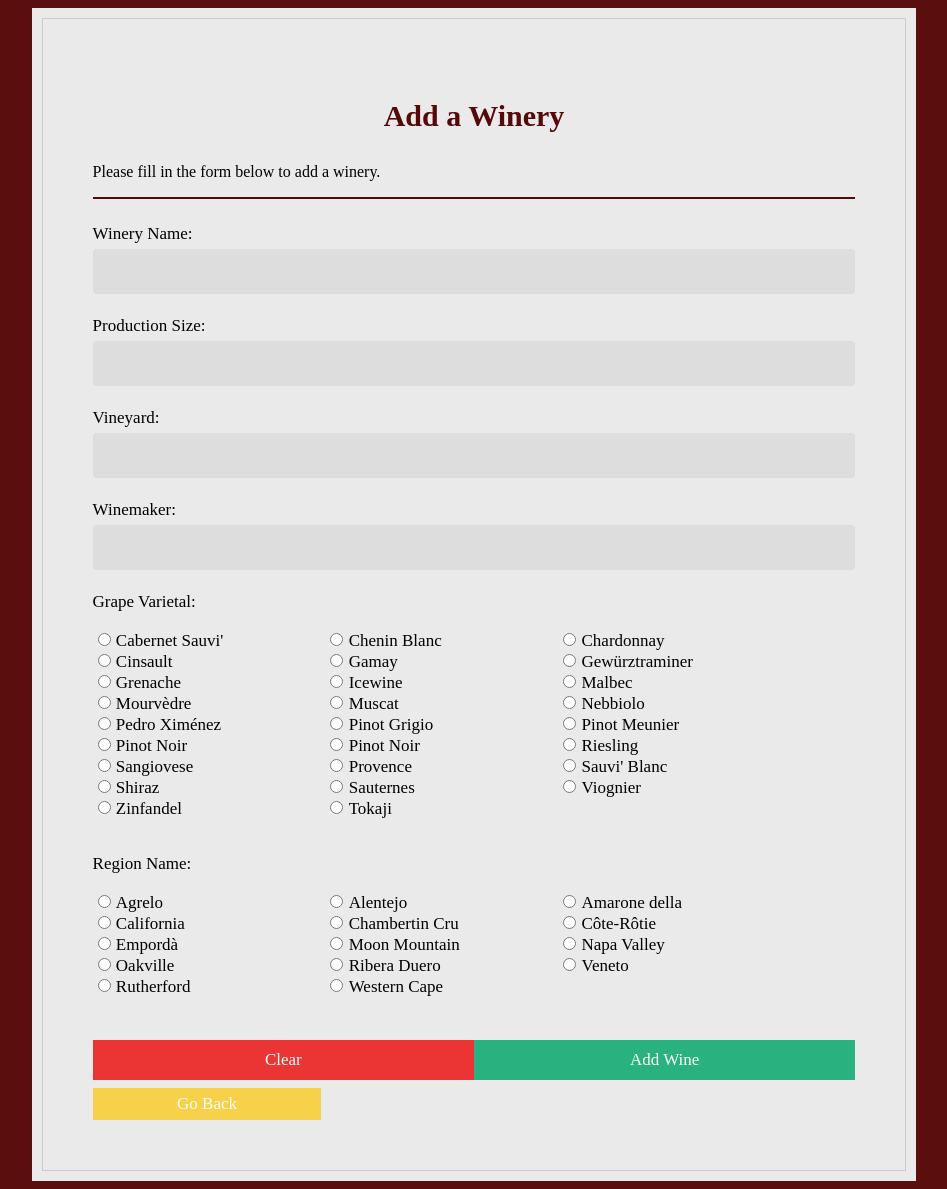
After one commit to Rethakgetse-Manaka/Wine-Registry, a PHP site: page /AddWine.php in a window 1280 px wide. The commit adds this page. Shown: the whole page, without its empty margins (166-1113 px from the left). Run offline with PHP 8.4, Linux system fonts and the light colour scheme.

Commit message:
Add files via upload

```diff
--- /dev/null
+++ b/AddWine.php
@@ -0,0 +1,300 @@
+<!DOCTYPE html>
+<html>
+<head>
+    <meta charset="UTF-8">
+<script>
+        function goBack() {
+            window.location.href = 'Wine_Destinations.php';
+    }
+</script>
+    <title>Add a Winery</title>
+    <style>
+    .mainContainer {
+    margin: auto;
+    width: 70%;
+    padding: 10px;
+    background-color: rgb(235, 234, 234);
+    }
+
+    body {
+    background-color:#560606f6;
+    }
+    * {box-sizing: border-box}
+
+    label{
+    margin-top: 20px;
+    font-family: "Body-Font";
+    font-weight:500;
+    font-stretch: normal;
+    font-size: 17px;
+    }
+
+        .heading{
+        text-align: center;
+        font-size:30px;
+        font-family: "Body-Font";
+        font-weight:700;
+        font-stretch: normal;
+        color: #550a0a;
+        }
+        .container {
+        padding: 50px;
+        }
+        button {
+            background-color: #15ac75;
+            color: white;
+            padding: 10px 14px;
+            margin: 8px 0;
+            border: none;
+            cursor: pointer;
+            width: 90%;
+            opacity: 0.9;
+            font-family: "Body-Font";
+            font-weight:500;
+            font-stretch: normal;
+            font-size: 17px;
+        }
+
+        button:hover {
+            opacity:1;
+        }
+
+        .cancelbtn {
+            padding: 10px 14px;
+            background-color: #eb2222;
+        }
+        .backBtn{
+            width: 30%;
+            margin: auto;
+
+            padding: 6px;
+            font-size: 17px;
+            background: #FACF39;
+        }
+        .backBtn :hover{
+            opacity:1;
+        }
+
+    .cancelbtn, .signupbtn {
+        float: left;
+        width: 50%;
+    }
+    @media screen and (max-width: 300px) {
+        .cancelbtn, .signupbtn {
+        width: 100%;
+        }
+    }
+        input[type=text], input[type=password] {
+        width: 100%;
+        padding: 15px;
+        margin-top: 5px;
+        margin-bottom: 5px;
+        display: inline-block;
+        border: none;
+        background: #ddd;
+        /*border: 2px solid red;*/
+        border-radius: 4px;
+    }
+
+    input[type=text]:focus, input[type=password]:focus {
+        background-color: #908181;
+        outline: none;
+    }
+    .demo{
+    font-size: 17px;
+    font-family: "Body-Font";
+    font-stretch: normal;
+    }
+    hr {
+        border: 1px solid #550a0a;
+        margin-bottom: 25px;
+    }
+    .varietal-column {
+        display: inline-block;
+        vertical-align: top;
+        width: 30%;
+        font-size: xx-small;
+    }
+    .region-column {
+        display: inline-block;
+        vertical-align: top;
+        width: 30%;
+        font-size: xx-small;
+    }
+    </style>
+</head>
+<body>
+    <div class="mainContainer">
+        <form id = "addWineForm" action="AddWine.html" method = "POST" style="border:1px solid #ccc">
+        <div class="container">
+            <p class = "heading" >Add a Winery</h1>
+            <p>Please fill in the form below to add a winery.</p>
+            <hr>
+            <label for="wineryName">Winery Name:</label>
+            <input type="text" id="wineryName" name="wineryName">
+            <p class = 'demo' id = 'demo1'></p>
+
+            <label for="productionSize">Production Size:</label>
+            <input type="text" id="productionSize" name="productionSize">
+            <p class = 'demo' id = 'demo2'></p>
+
+            <label for="vineyard">Vineyard:</label>
+            <input type="text" id="vineyard" name="vineyard">
+            <p class = 'demo' id = 'demo3'></p>
+
+            <label for="winemaker">Winemaker:</label>
+            <input type="text" id="winemaker" name="winemaker">
+            <p class = 'demo' id = 'demo4'></p>
+
+            <label>Grape Varietal:</label><br><br>
+            <div class="varietal-column">
+                <input type="radio" id="varietal1" name="varietal" value="Cabernet Sauvignon">
+                <label for="varietal1">Cabernet Sauvi'</label><br>
+
+                <input type="radio" id="varietal4" name="varietal" value="Cinsault">
+                <label for="varietal4">Cinsault</label><br>
+
+                <input type="radio" id="varietal7" name="varietal" value="Grenache">
+                <label for="varietal7">Grenache</label><br>
+
+                <input type="radio" id="varietal10" name="varietal" value="Mourvèdre">
+                <label for="varietal10">Mourvèdre</label><br>
+
+                <input type="radio" id="varietal13" name="varietal" value="Pedro Ximénez">
+                <label for="varietal13">Pedro Ximénez</label><br>
+
+                <input type="radio" id="varietal16" name="varietal" value="Pinot Noir">
+                <label for="varietal16">Pinot Noir</label><br>
+
+                <input type="radio" id="varietal19" name="varietal" value="Sangiovese">
+                <label for="varietal19">Sangiovese</label><br>
+
+                <input type="radio" id="varietal22" name="varietal" value="Shiraz">
+                <label for="varietal22">Shiraz</label><br>
+
+                <input type="radio" id="varietal25" name="varietal" value="Zinfandel">
+                <label for="varietal25">Zinfandel</label><br>
+
+            </div>
+
+            <div class="varietal-column">
+                <input type="radio" id="varietal2" name="varietal" value="Chenin Blanc">
+                <label for="varietal2">Chenin Blanc</label><br>
+
+                <input type="radio" id="varietal5" name="varietal" value="Gamay">
+                <label for="varietal5">Gamay</label><br>
+
+                <input type="radio" id="varietal8" name="varietal" value="Icewine">
+                <label for="varietal8">Icewine</label><br>
+
+                <input type="radio" id="varietal11" name="varietal" value="Muscat">
+                <label for="varietal11">Muscat</label><br>
+
+                <input type="radio" id="varietal14" name="varietal" value="Pinot Grigio">
+                <label for="varietal14">Pinot Grigio</label><br>
+
+                <input type="radio" id="varietal16" name="varietal" value="Pinot Noir">
+                <label for="varietal16">Pinot Noir</label><br>
+
+                <input type="radio" id="varietal17" name="varietal" value="Provence">
+                <label for="varietal17">Provence</label><br>
+
+                <input type="radio" id="varietal20" name="varietal" value="Sauternes">
+                <label for="varietal20">Sauternes</label><br>
+
+                <input type="radio" id="varietal23" name="varietal" value="Tokaji">
+                <label for="varietal23">Tokaji</label><br>
+            </div>
+
+            <div class="varietal-column">
+                <input type="radio" id="varietal3" name="varietal" value="Chardonnay">
+                <label for="varietal3">Chardonnay</label><br>
+
+                <input type="radio" id="varietal6" name="varietal" value="Gewürztraminer">
+                <label for="varietal6">Gewürztraminer</label><br>
+
+                <input type="radio" id="varietal9" name="varietal" value="Malbec">
+                <label for="varietal9">Malbec</label><br>
+
+                <input type="radio" id="varietal12" name="varietal" value="Nebbiolo">
+                <label for="varietal12">Nebbiolo</label><br>
+
+                <input type="radio" id="varietal15" name="varietal" value="Pinot Meunier">
+                <label for="varietal15">Pinot Meunier</label><br>
+
+                <input type="radio" id="varietal18" name="varietal" value="Riesling">
+                <label for="varietal18">Riesling</label><br>
+
+                <input type="radio" id="varietal21" name="varietal" value="Sauvignon Blanc">
+                <label for="varietal21">Sauvi' Blanc</label><br>
+
+                <input type="radio" id="varietal24" name="varietal" value="Viognier">
+                <label for="varietal24">Viognier</label><br>
+            </div>
+
+            <br>
+            <p class = 'demo' id = 'demo5'></p>
+            <br>
+
+            <label>Region Name:</label><br><br>
+            <div class="region-column">
+                <input type="radio" id="region2" name="region" value="Agrelo">
+                <label for="region2">Agrelo</label><br>
+
+                <input type="radio" id="region13" name="region" value="California">
+                <label for="region13">California</label><br>
+
+                <input type="radio" id="region1" name="region" value="Empordà">
+                <label for="region1">Empordà</label><br>
+
+                <input type="radio" id="region11" name="region" value="Oakville">
+                <label for="region11">Oakville</label><br>
+
+                <input type="radio" id="region6" name="region" value="Rutherford">
+                <label for="region6">Rutherford</label><br>
+
+            </div>
+
+            <div class="region-column">
+                <input type="radio" id="region3" name="region" value="Alentejo">
+                <label for="region3">Alentejo</label><br>
+
+                <input type="radio" id="region10" name="region" value="Chambertin Grand Cru">
+                <label for="region10">Chambertin Cru</label><br>
+
+                <input type="radio" id="region4" name="region" value="Moon Mountain District">
+                <label for="region4">Moon Mountain</label><br>
+
+                <input type="radio" id="region7" name="region" value="Ribera del Duero">
+                <label for="region7">Ribera Duero</label><br>
+                <input type="radio" id="region9" name="region" value="Western Cape">
+                <label for="region9">Western Cape</label><br>
+            </div>
+
+            <div class="region-column">
+                <input type="radio" id="region5" name="region" value="Amarone della Valpolicella">
+                <label for="region5">Amarone della</label><br>
+
+                <input type="radio" id="region8" name="region" value="Côte-Rôtie">
+                <label for="region8">Côte-Rôtie</label><br>
+
+                <input type="radio" id="region12" name="region" value="Napa Valley">
+                <label for="region12">Napa Valley</label><br>
+
+                <input type="radio" id="region14" name="region" value="Veneto">
+                <label for="region14">Veneto</label><br>
+            </div>
+            <br>
+            <p class = 'demo' id = 'demo6'></p>
+            <br>
+            <div class="clearfix">
+                <button type="button" class="cancelbtn" onclick="return clearAll()">Clear</button>
+                <button id = "btnSignUp" type="submit" name="submit" class="signupbtn" onclick="return overallValidate()">Add Wine</button>   <!-- //on click, it will add to database -->
+                <button class="backBtn" onclick="window.location.href = 'Wine_Destinations.php';">Go Back</button>
+            </div>
+        </div>
+        </form>
+    </div>
+</body>
+</html>
+<script src="js/AddWine.js" type = "text/javascript"></script>
```
Also changed, not shown: AddWine.js (added, +193 -0 lines), Wine_Destinations.php (+79 -15 lines).
